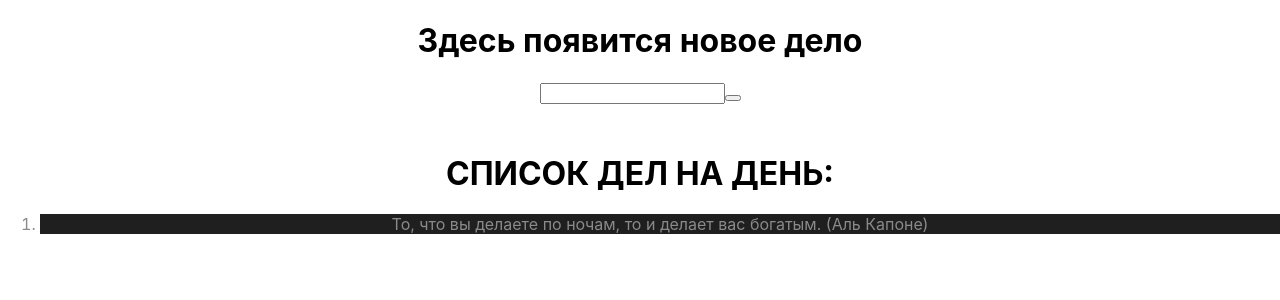
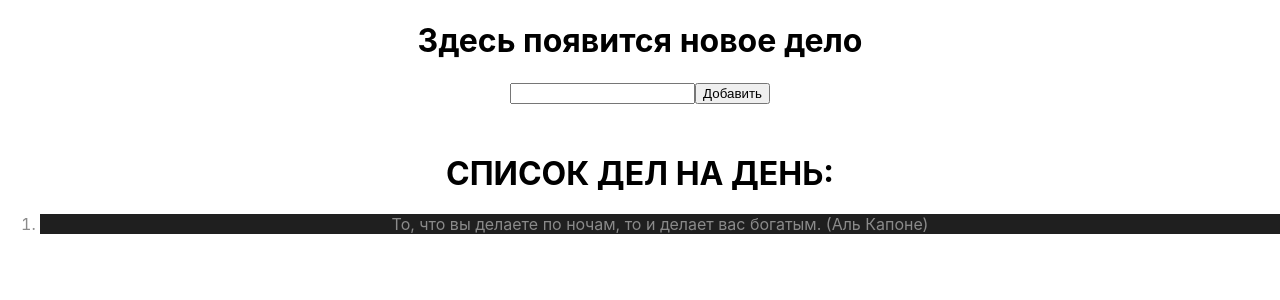
Before and after one commit to zhirkovpetr/homework-front, a React (Create React App) app: page / in a window 1280 px wide. Shown: the top 300 px of the page. Built offline with nearby package versions, Linux system fonts and the light colour scheme.

Commit message:
refactor: add css style in homework 4

```diff
--- a/src/HW/4/HW4.tsx
+++ b/src/HW/4/HW4.tsx
@@ -32,14 +32,14 @@ export const HW4 = () => {
 
       <Input currentText={currentText} setCurrentText={setCurrentText} />
 
-      <Button name={currentText} callBack={handleSave}/>
+      <Button name={'Добавить'} callBack={handleSave}/>
 
       <h1 style={{ marginTop: '50px' }}>СПИСОК ДЕЛ НА ДЕНЬ:</h1>
 
       <ol id={'hw04-tasks'}>
         {texts.map((el, index) => {
           return (
-            <li key={index} id={`hw04-task-${index}`} className={(index % 2 === 0) ? s.chetNechet : ''}>
+            <li key={index} id={`hw04-task-${index}`} className={index%2 === 0 ? s.chetNechet : ''}>
               {el}
             </li>
           );
```
